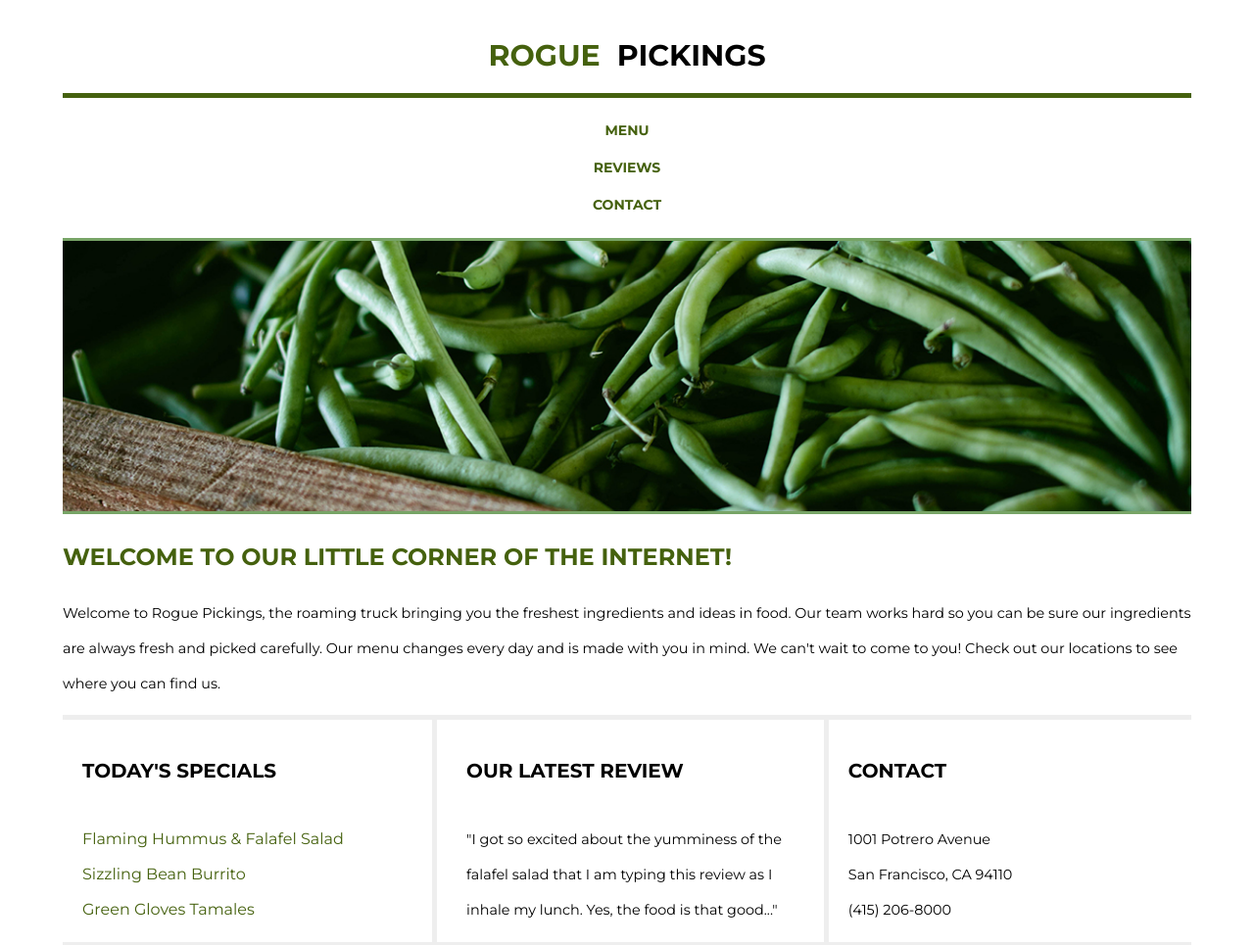
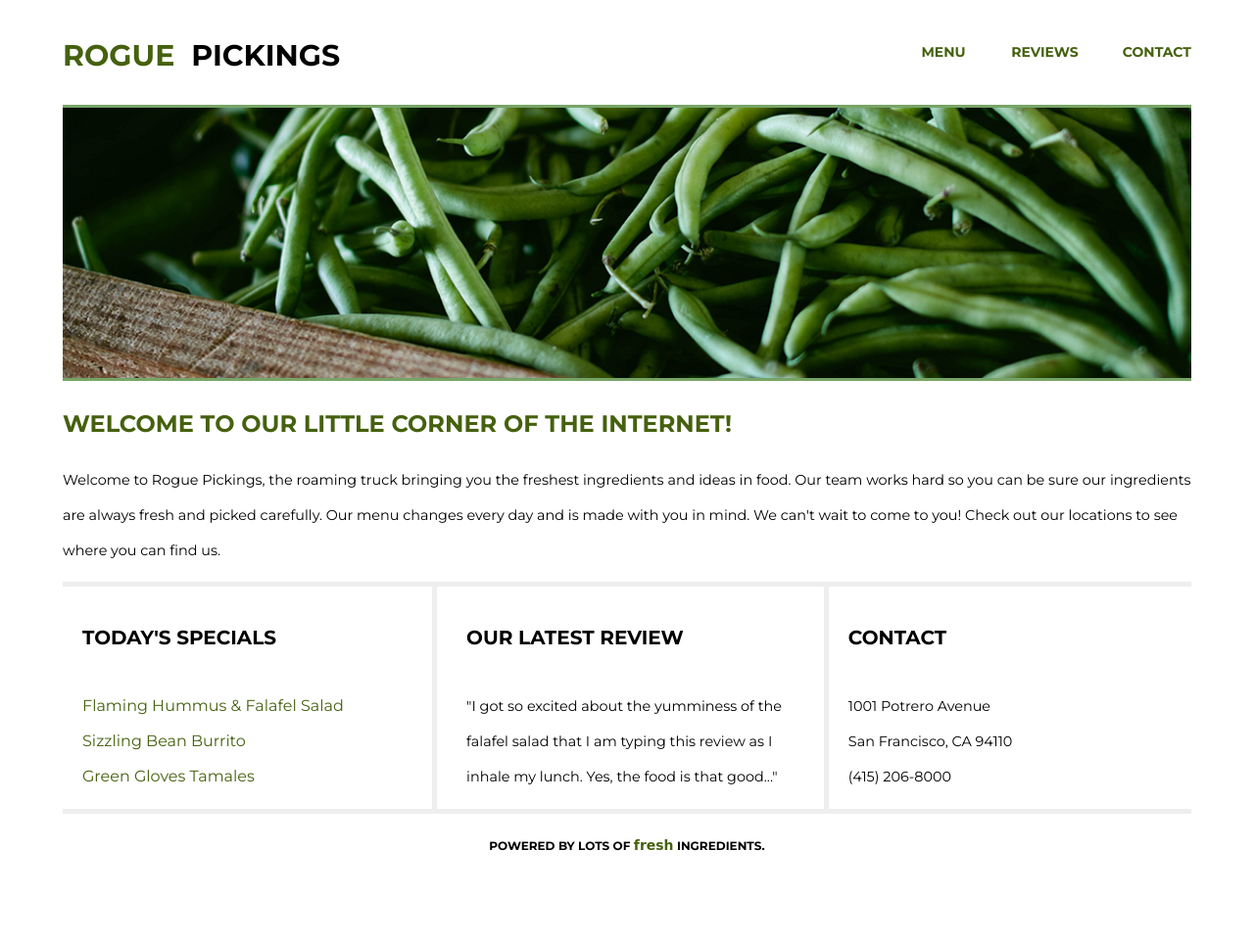
Before and after one commit to VidaWee/responsive-rogue-pickings, a plain HTML site: page index.html in a window 1280 px wide. Shown: the top 965 px of the page at 98% size. After the commit the page ends 887 px from the top, so only its background shows below. Drawn offline with Linux system fonts and the light colour scheme; a web font is replaced by a local one.

Commit message:
Add @media for desktop version

```diff
--- a/css/main.css
+++ b/css/main.css
@@ -250,6 +250,70 @@ footer span {
 @media all and (min-width: 1200px) {
     /* Desktop styles here */
 
+	.content-wrapper {
+		max-width: 1200px;
+		width: 90%;
+		display: flex;
+		justify-content: center;
+		flex-flow: row wrap;
+
+
+	}
+
+	header {
+
+		display: flex;
+		justify-content: center;
+
+
+	}
+
+	header h1 {
+		width: 70%;
+		padding-left:0;
+		padding-top: 38px;
+		padding-bottom: 20px;
+		margin: 0;
+		text-align: left;
+		display: flex;
+		justify-content: flex-start;
+
+	}
+
+
+	header h1 span {
+		color: #45610E;
+	}
+
+
+	header nav {
+
+		border-top-width: 0;
+		width: 30%;
+
+	}
+
+	header nav ul {
+		padding: 20px 0 ;
+		display: flex;
+		justify-content: flex-end;
+
+	}
+
+	header nav ul li {
+		font-size: 0.875rem;
+		font-weight: 700;
+		text-transform: uppercase;
+		padding: 10px 0;
+		width: 100%;
+		display: flex;
+		justify-content: flex-end;
+	}
+
+	header nav ul li a {
+		text-decoration: none;
+		color: #45610E;
+	}
 
 
 }
```
